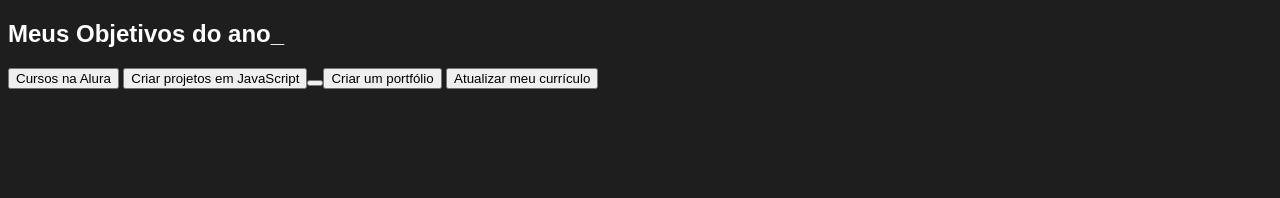
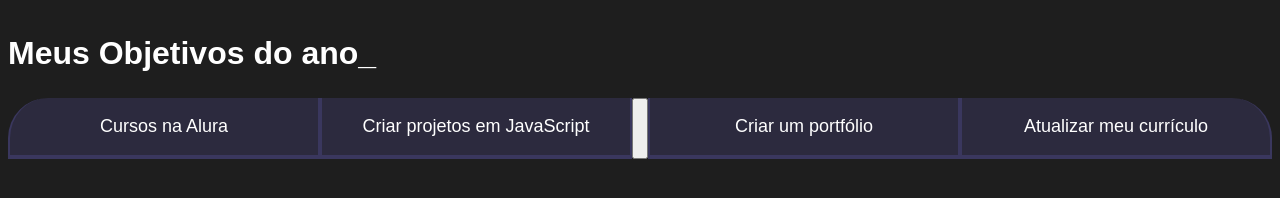
Before and after one commit to BahTchee/asas, a plain HTML site: page index.html in a window 1280 px wide. Drawn offline with Linux system fonts and the light colour scheme; a web font is replaced by a local one.

Commit message:
Update style.css

```diff
--- a/style.css
+++ b/style.css
@@ -6,3 +6,46 @@ body {
     background-color: var(--cor-de-fundo);
     color: var(--branco); font-family: 'Chakra Petch', sans-serif;
     }
+
+.conteudo-principal { display: flex;
+flex-direction: column;
+justify-content: center;
+align-items: center;
+max-width: 1200px;
+width: 100%;
+margin: 0 auto;
+}
+
+.titulo-principal { text-align: left;
+width: 100%;
+font-size: 32px;
+}
+
+.titulo-principal span {
+color: var(--verde); }
+
+.botao { font-family: «Crakra Petch», sans-serif;
+background-color: var(--botao-inativo);
+color: var(--branco); display: flex;
+justify-content: center;
+padding: 1em;
+font-size: 18px;
+align-items: center;
+width: 100%;
+border-bottom: 4px solid var(--botao-ativo);
+border-left: 2px solid var(--botao-ativo);
+border-right: 2px solid var(--botao-ativo);
+border-top: none;
+}
+
+.botoes { display: block;
+}
+@media screen and (min-width: 768px) { .botoes { display: flex;
+}
+}
+
+.botao:first-child { border-radius: 40px 0 0 0;
+}
+
+.botao:last-child { border-radius: 0 40px 0 0;
+}
```
